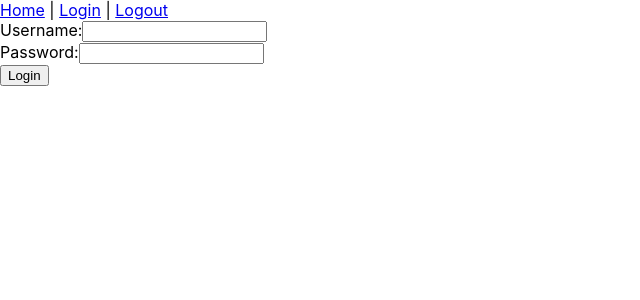
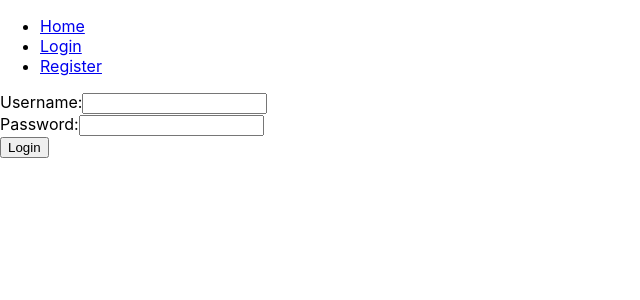
Before and after one commit to Saralytics/PasswordManager, a React (Create React App) app in the folder frontend/: page /login in a window 1280 px wide. Shown: the top 300 px of the page, without its empty margins (0-640 px from the left). Built offline with nearby package versions, Linux system fonts and the light colour scheme; no server answers.

Commit message:
use ProtectedRoute component to control home page behavior

```diff
--- a/frontend/src/App.js
+++ b/frontend/src/App.js
@@ -7,6 +7,7 @@ import Header from "./components/Header";
 import StorePasswordForm from "./pages/PasswordForm";
 import { AuthProvider } from './utils/AuthContext';
 import LogoutButton from "./components/LogoutButton";
+import ProtectedRoute from './components/ProtectedRoute';
 
 
 // import axios from "axios";
@@ -23,8 +24,16 @@ function App() {
             <Route path="/" element={<HomePage />} />
             <Route path="/login" element={<LoginPage />} />
             <Route path="/register" element={<RegisterPage />} />
-            <Route path="/new-password" element={<StorePasswordForm />} />
-            <Route path="/logout" element={<LogoutButton />} />
+            <Route path="/new-password" element={
+              <ProtectedRoute>
+                <StorePasswordForm />
+              </ProtectedRoute>
+            } />
+            <Route path="/logout" element={
+              <ProtectedRoute>
+                <LogoutButton />
+              </ProtectedRoute>
+            } />
           </Routes>
         </Router>
       </AuthProvider>
--- a/frontend/src/components/Header.js
+++ b/frontend/src/components/Header.js
@@ -1,16 +1,32 @@
-import React from "react";
-import { Link } from "react-router-dom";
+import React from 'react';
+import { Link } from 'react-router-dom';
+import { useAuth } from '../utils/AuthContext'; // Adjust this import path according to your project structure
 
 const Header = () => {
-    return (
-        <div>
-            <Link to="/" >Home</Link>
-            <span> | </span>
-            <Link to="/login" >Login</Link>
-            <span> | </span>
-            <Link to="/logout" >Logout</Link>
-        </div>
-    )
-}
+  const { isAuthenticated } = useAuth(); // Use `useAuth` hook to access authentication state
 
-export default Header
+  return (
+    <header>
+      <nav>
+        <ul>
+          <li><Link to="/">Home</Link></li>
+          {isAuthenticated ? (
+            // Show these links if the user is authenticated
+            <>
+              <li><Link to="/new-password">New Password</Link></li>
+              <li><Link to="/logout">Logout</Link></li>
+            </>
+          ) : (
+            // Show these links if the user is not authenticated
+            <>
+              <li><Link to="/login">Login</Link></li>
+              <li><Link to="/register">Register</Link></li>
+            </>
+          )}
+        </ul>
+      </nav>
+    </header>
+  );
+};
+
+export default Header;
--- /dev/null
+++ b/frontend/src/components/ProtectedRoute.js
@@ -0,0 +1,16 @@
+import React from 'react';
+import { Navigate } from 'react-router-dom';
+import { useAuth } from '../utils/AuthContext'; // Adjust the import path according to your project structure
+
+const ProtectedRoute = ({ children }) => {
+    const { isAuthenticated } = useAuth(); // Assuming useAuth provides `isAuthenticated`
+
+    if (!isAuthenticated) {
+        // Redirect to the login page if not authenticated
+        return <Navigate to="/login" />;
+    }
+
+    return children;
+};
+
+export default ProtectedRoute;
```
